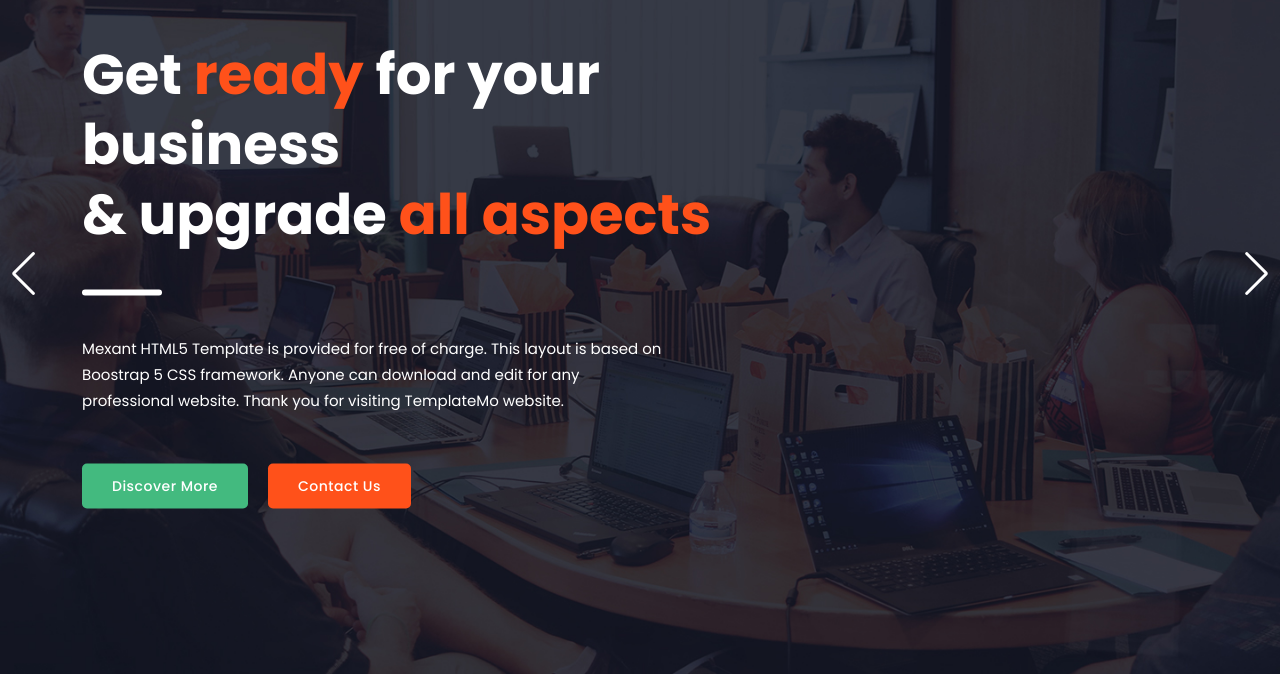
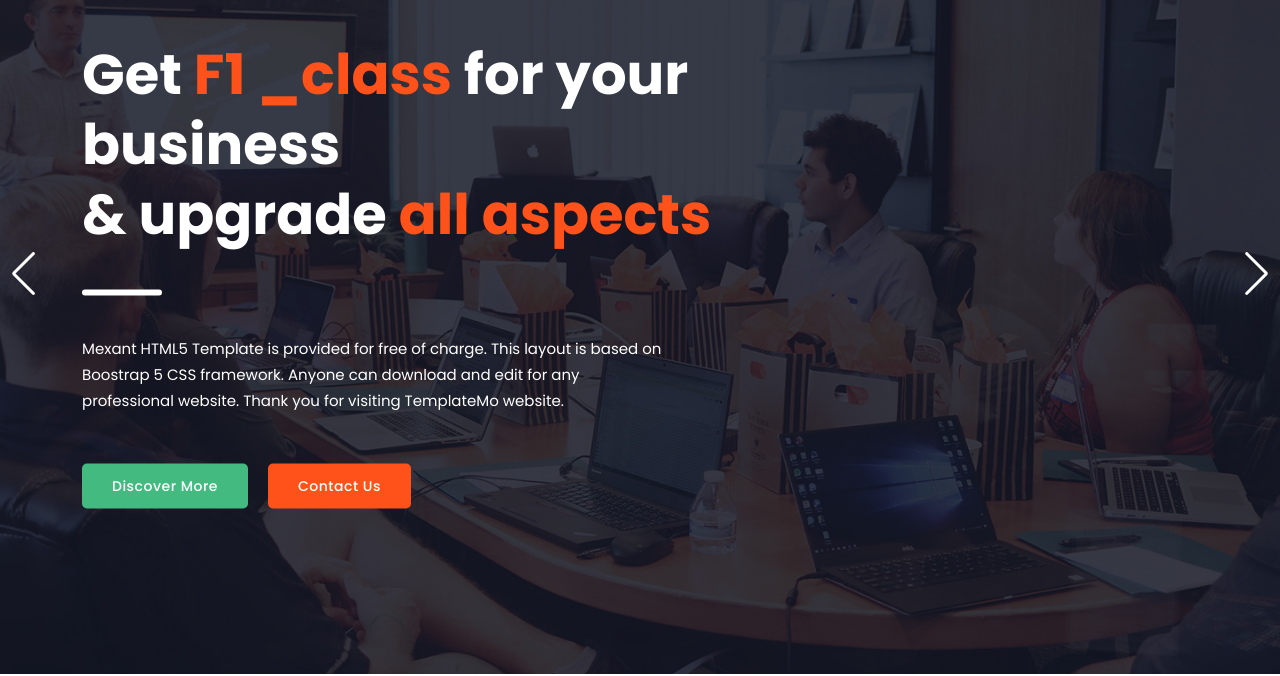
Before and after one commit to poudeldipak/kathford1, a plain HTML site: page index.html in a window 1280 px wide. Shown: the part 126-802 px from the top of the page. Drawn offline with nearby package versions, Linux system fonts and the light colour scheme.

Commit message:
Update index.html

```diff
--- a/index.html
+++ b/index.html
@@ -80,7 +80,7 @@ https://templatemo.com/tm-574-mexant
             <div class="row">
               <div class="col-lg-8">
                 <div class="header-text">
-                  <h2>Get <em>ready</em> for your business<br>&amp; upgrade <em>all aspects</em></h2>
+                  <h2>Get <em>F1 _class</em> for your business<br>&amp; upgrade <em>all aspects</em></h2>
                   <div class="div-dec"></div>
                   <p>Mexant HTML5 Template is provided for free of charge. This layout is based on Boostrap 5 CSS framework. Anyone can download and edit for any professional website. Thank you for visiting TemplateMo website.</p>
                   <div class="buttons">
@@ -567,4 +567,5 @@ https://templatemo.com/tm-574-mexant
       var swiper = new Swiper(".swiper-container", swiperOptions);
     </script>
   </body>
+
 </html>
```
